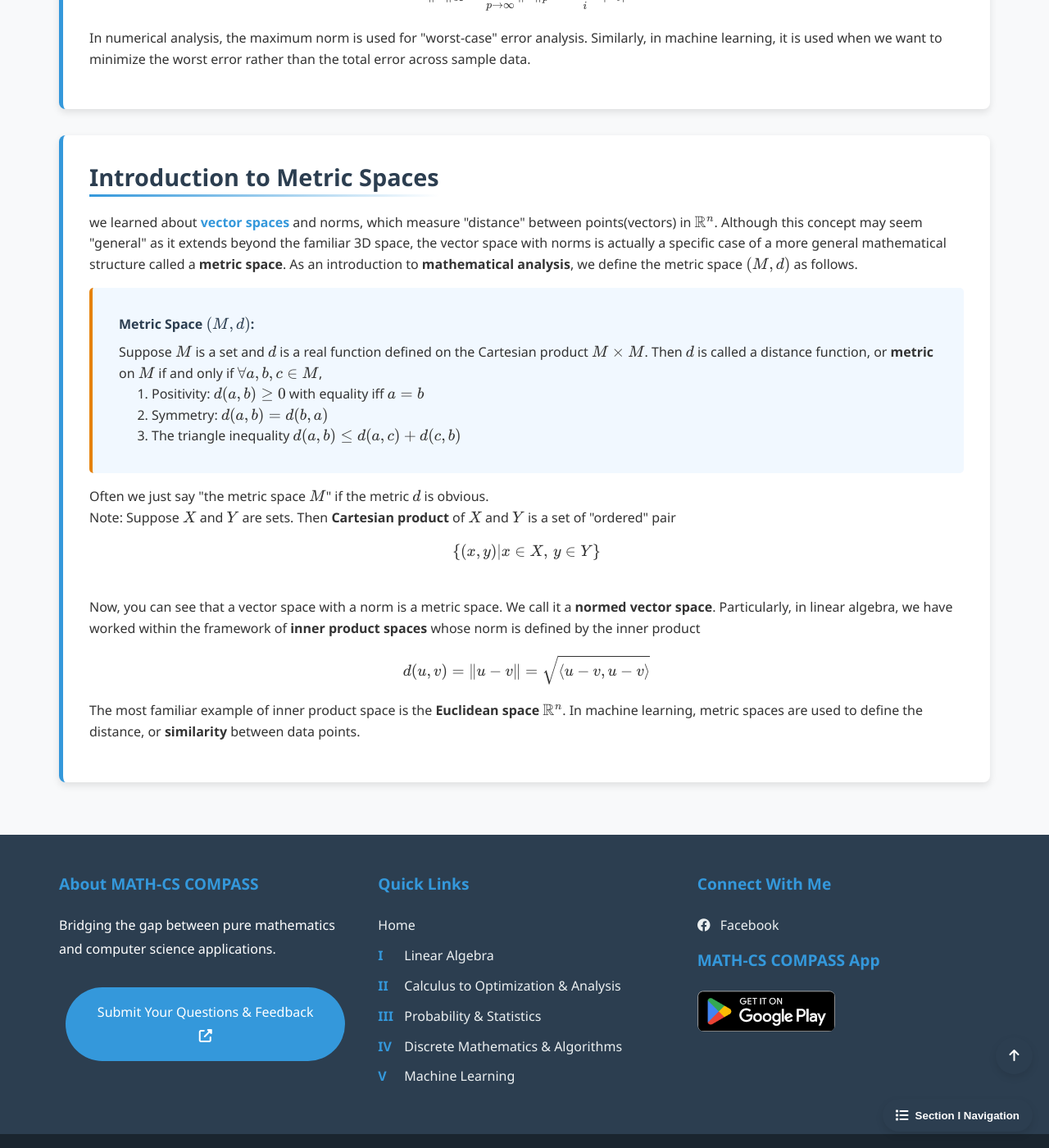
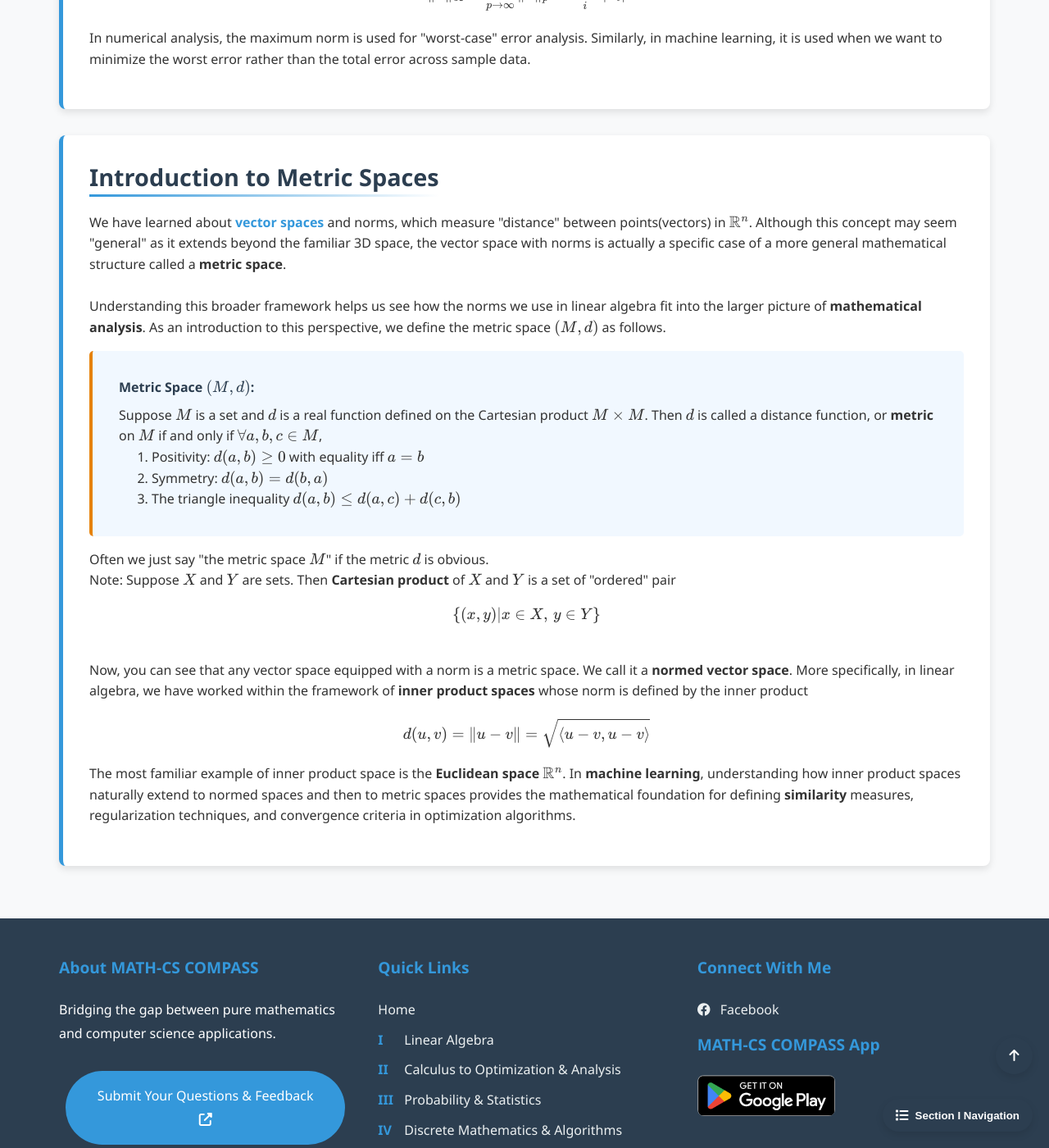
Before and after one commit to Yusukey01/yusukey01.github.io, a Jekyll site: the page built from Mathematics/Linear_algebra/trace.html, in a window 1280 px wide and 1400 px high, scrolled down 3206 px. Shown: the whole window at 82% size. Built offline with Jekyll 4.4.1, drawn with Linux system fonts in a browser that asks for light colours.

Commit message:
Updated Section 1-10

```diff
--- a/Mathematics/Linear_algebra/trace.html
+++ b/Mathematics/Linear_algebra/trace.html
@@ -237,11 +237,15 @@ uses_python: false
             <section id="ms" class="section-content">
             <h2>Introduction to Metric Spaces</h2>
             <p>
-            we learned about <a href="vectorspaces.html"><strong>vector spaces</strong></a> and
+            We have learned about <a href="vectorspaces.html"><strong>vector spaces</strong></a> and
             norms, which measure "distance" between points(vectors) in \(\mathbb{R}^n\). Although this concept may seem
             "general" as it extends beyond the familiar 3D space, the vector space with norms is actually a specific
-            case of a more general mathematical structure called a <strong>metric space</strong>. As an introduction to
-            <strong>mathematical analysis</strong>, we define the metric space \((M, d)\) as follows.
+            case of a more general mathematical structure called a <strong>metric space</strong>.
+            <br><br>
+            Understanding this broader framework helps us see how the norms we use in linear algebra fit into the larger
+            picture of <strong>mathematical analysis</strong>. As an introduction to this perspective, we define the metric
+            space \((M, d)\) as follows.
+
             <div class="theorem">
                 <span class="theorem-title">Metric Space \((M, d)\):</span>
                 Suppose \(M\) is a set and \(d\) is a real function defined on the Cartesian product
@@ -253,18 +257,23 @@ uses_python: false
                     <li>The triangle inequality \(d(a,b) \leq d(a,c) + d(c, b)\) </li>
                 </ol>
             </div>
+
             Often we just say "the metric space \(M\)" if the metric \(d\) is obvious.
             <br>Note: Suppose \(X\) and \(Y\) are sets. Then <strong>Cartesian product </strong>of \(X\) and \(Y\)
             is a set of "ordered" pair
             \[\{(x, y) | x \in X, \, y\in Y\}\]
             <br>
-            Now, you can see that a vector space with a norm is a metric space. We call it
-            a <strong>normed vector space</strong>. Particularly, in linear algebra, we have worked within
+            Now, you can see that any vector space equipped with a norm is a metric space. We call it
+            a <strong>normed vector space</strong>. More specifically, in linear algebra, we have worked within
             the framework of <strong>inner product spaces</strong> whose norm is defined by the inner product
-            \[d(u, v) = \|u-v\|= \sqrt{\langle u-v, u-v \rangle} \]
+            \[
+            d(u, v) = \|u-v\|= \sqrt{\langle u-v, u-v \rangle}
+            \]
             The most familiar example of inner product space is the <strong>Euclidean space</strong> \(\mathbb{R}^n\).
-            In machine learning, metric spaces are used to define the distance, or <strong>similarity</strong> between
-            data points.
+
+            In <strong>machine learning</strong>, understanding how inner product spaces naturally extend to normed spaces and then to metric
+            spaces provides the mathematical foundation for defining <strong>similarity</strong> measures, regularization techniques,
+            and convergence criteria in optimization algorithms.
             </p>
             </section>
         </div>
```
